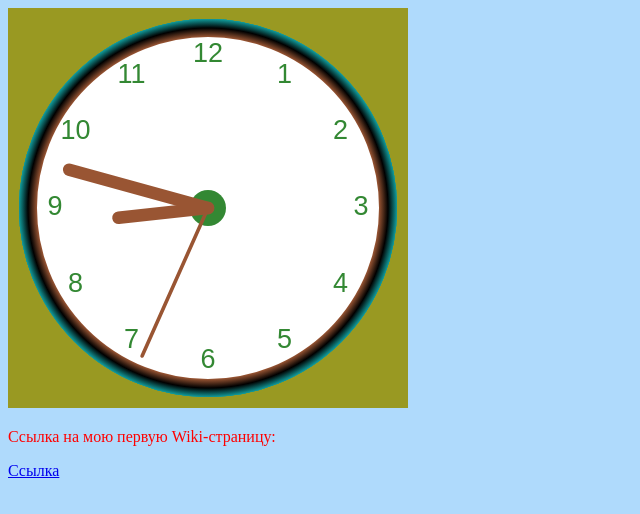
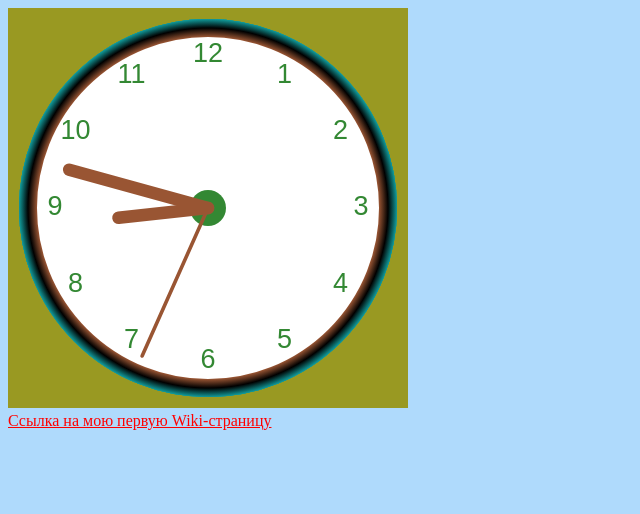
Before and after one commit to annie-kelyas/VarvariucA.github.io, a plain HTML site: page index.html in a window 1280 px wide. Shown: the whole page, without its empty margins (0-640 px from the left). Drawn offline with Linux system fonts and the light colour scheme.

Commit message:
Update index.html

```diff
--- a/index.html
+++ b/index.html
@@ -88,7 +88,6 @@ function drawHand(ctx, pos, length, width) {
 }
 </script>
 <br>
- <p style="color:#FF0000">Ссылка на мою первую Wiki-страницу: </p>
- <a href="https://github.com/VarvariucA/VarvariucA.github.io/wiki">Ссылка</a>
+ <a style="color:#FF0000"; href="https://github.com/VarvariucA/VarvariucA.github.io/wiki">Ссылка на мою первую Wiki-страницу</a>
 </body>
 </html>
```
